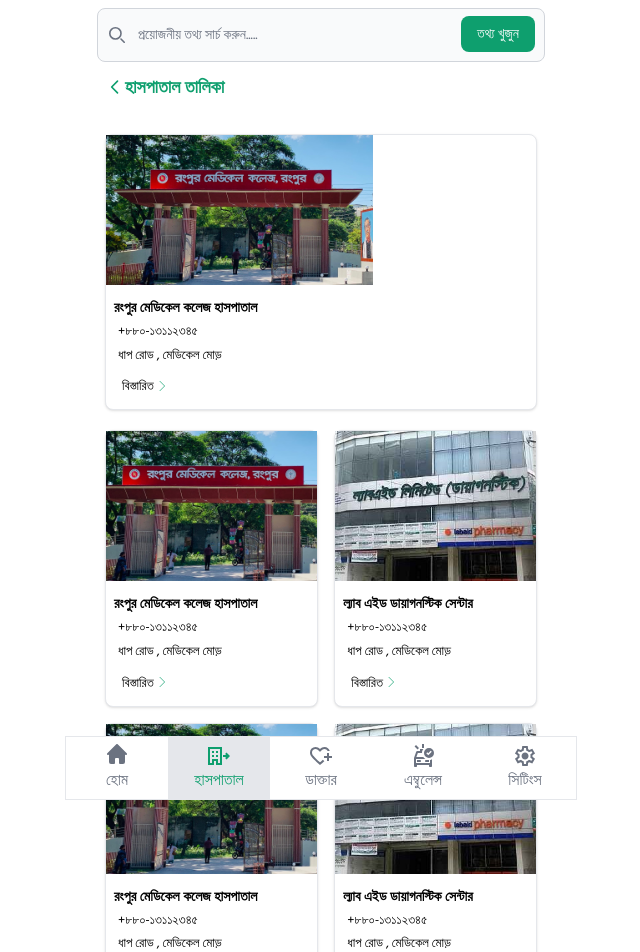
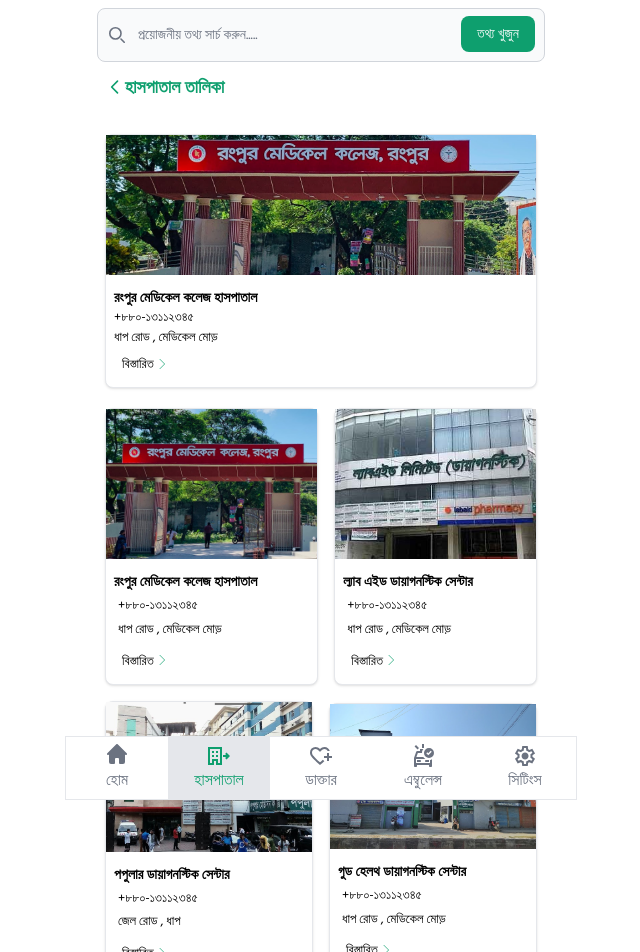
Before and after one commit to dev-juwelhossain/medizon-front-end, a React (Vite) app: page /hospitals in a window 1280 px wide. Shown: the top 952 px of the page, without its empty margins (319-959 px from the left). Built offline with nearby package versions, Linux system fonts and the light colour scheme.

Commit message:
slider add

```diff
--- a/src/component/HospitalSlide.jsx
+++ b/src/component/HospitalSlide.jsx
@@ -10,7 +10,7 @@
           <div className="bg-white border border-gray-200 rounded-lg shadow dark:bg-gray-800 dark:border-gray-700">
             <a href="#">
               <img
-                className="items-center object-cover object-center h-[150px] w-auto"
+                className="items-center object-cover object-center h-[140px] w-full"
                 src="../../img/rangpurmedi.jpg"
                 alt=""
               />
@@ -20,8 +20,8 @@
                 <h2 className="text-[14px] font-bold">
                   রংপুর মেডিকেল কলেজ হাসপাতাল
                 </h2>
-                <p className="text-[13px] m-1 "> +৮৮০-১৩১১২৩৪৫</p>
-                <p className="text-[13px] m-1">ধাপ রোড , মেডিকেল মোড়</p>
+                <p className="text-[13px]"> +৮৮০-১৩১১২৩৪৫</p>
+                <p className="text-[13px]">ধাপ রোড , মেডিকেল মোড়</p>
               </div>
               <NavLink  to='/details-one-hospitals'
                 href="#"
--- a/src/component/Hospitals.jsx
+++ b/src/component/Hospitals.jsx
@@ -1,5 +1,7 @@
 import { NavLink } from "react-router";
-import HospitalSlide from "./HospitalSlide";
+import HospitalSlide from "./HosSlider";
+import "owl.carousel/dist/assets/owl.carousel.css";
+import "owl.carousel/dist/assets/owl.theme.default.css";
 
 const Hospitals = () => {
   return (
@@ -35,6 +37,7 @@
         <HospitalSlide />
       </div>
 
+      {/* 1st row */}
 
       <section className="flex items-center justify-center object-contain">
         {/* here is profile card 1 */}
@@ -129,7 +132,7 @@
           </div>
         </div>
       </section>
-
+          {/* 2nd row */}
       <section className="flex items-center justify-center object-contain">
         {/* here is profile card 1 */}
         <div className="m-2">
@@ -139,17 +142,17 @@
             <a href="#">
               <img
                 className="items-center object-cover object-center h-[150px] w-auto"
-                src="../../img/rangpurmedi.jpg"
+                src="../../img/popular.jpg"
                 alt=""
               />
             </a>
             <div className="px-2 py-3">
               <div>
                 <h2 className="text-[14px] font-bold">
-                  রংপুর মেডিকেল কলেজ হাসপাতাল
+                  পপুলার ডায়াগনস্টিক সেন্টার
                 </h2>
                 <p className="text-[13px] m-1 "> +৮৮০-১৩১১২৩৪৫</p>
-                <p className="text-[13px] m-1">ধাপ রোড , মেডিকেল মোড়</p>
+                <p className="text-[13px] m-1">জেল রোড , ধাপ</p>
               </div>
               <NavLink  to='/details-one-hospitals'
                 href="#"
@@ -183,15 +186,15 @@
           <div className="bg-white border border-gray-200 rounded-lg shadow dark:bg-gray-800 dark:border-gray-700">
             <a href="#">
               <img
-                className="items-center object-cover object-center h-[150px] w-auto"
-                src="../../img/labaid.jpg"
+                className="items-center object-cover object-center h-[145px] w-[240px]"
+                src="../../img/good-health.jpg"
                 alt=""
               />
             </a>
             <div className="px-2 py-3">
               <div>
                 <h2 className="text-[14px] font-bold">
-                ল্যাব এইড ডায়াগনস্টিক সেন্টার
+                গুড হেলথ ডায়াগনস্টিক সেন্টার
                 </h2>
                 <p className="text-[13px] m-1 "> +৮৮০-১৩১১২৩৪৫ </p>
                 <p className="text-[13px] m-1">ধাপ রোড , মেডিকেল মোড়</p>
--- a/src/pages/Doctors.jsx
+++ b/src/pages/Doctors.jsx
@@ -1,9 +1,12 @@
 import { Link, NavLink } from "react-router";
 import "./css/Secondary.css";
+import DoctorSlider from "../component/DoctorSlider";
+import "owl.carousel/dist/assets/owl.carousel.css";
+import "owl.carousel/dist/assets/owl.theme.default.css";
 
 const Doctors = () => {
   return (
-    <div className="items-center max-w-md mx-auto mb-2 ml-2 mr-3">
+    <div className="justify-center max-w-md mx-auto mb-2 ml-2 mr-3">
       {/* Start code here */}
 
       {/* back button */}
@@ -32,6 +35,10 @@
       </NavLink>
 
        {/* Recommended Doctors List */}
+       <div className="bg-white ">
+        <DoctorSlider />
+      </div>
+
 
       <NavLink to='/expert-doctors' className="popular-doctors">
         <h2 className=""> বিশেষজ্ঞ ডাক্তাররা</h2>
```
